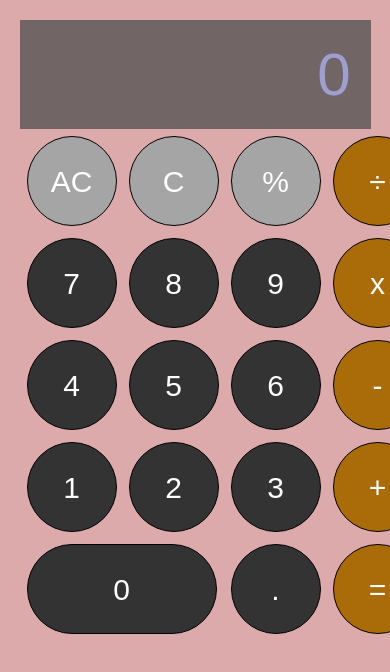
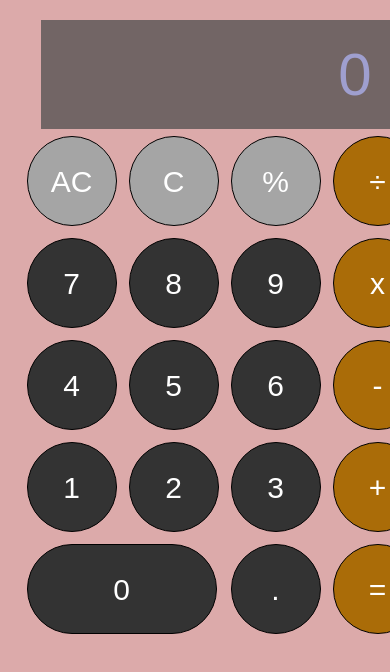
Before and after one commit to ThantZinOo173/Simple-Calculator, a plain HTML site: page index.html in a window 390 px wide. Shown: the top 672 px of the page. Drawn offline with Linux system fonts and the light colour scheme.

Commit message:
Update index.html

```diff
--- a/index.html
+++ b/index.html
@@ -70,7 +70,9 @@
             }
             .display{
                 width: 100%;
+                margin-left: 6%;
             }
+
         }
     </style>
 </head>
```
